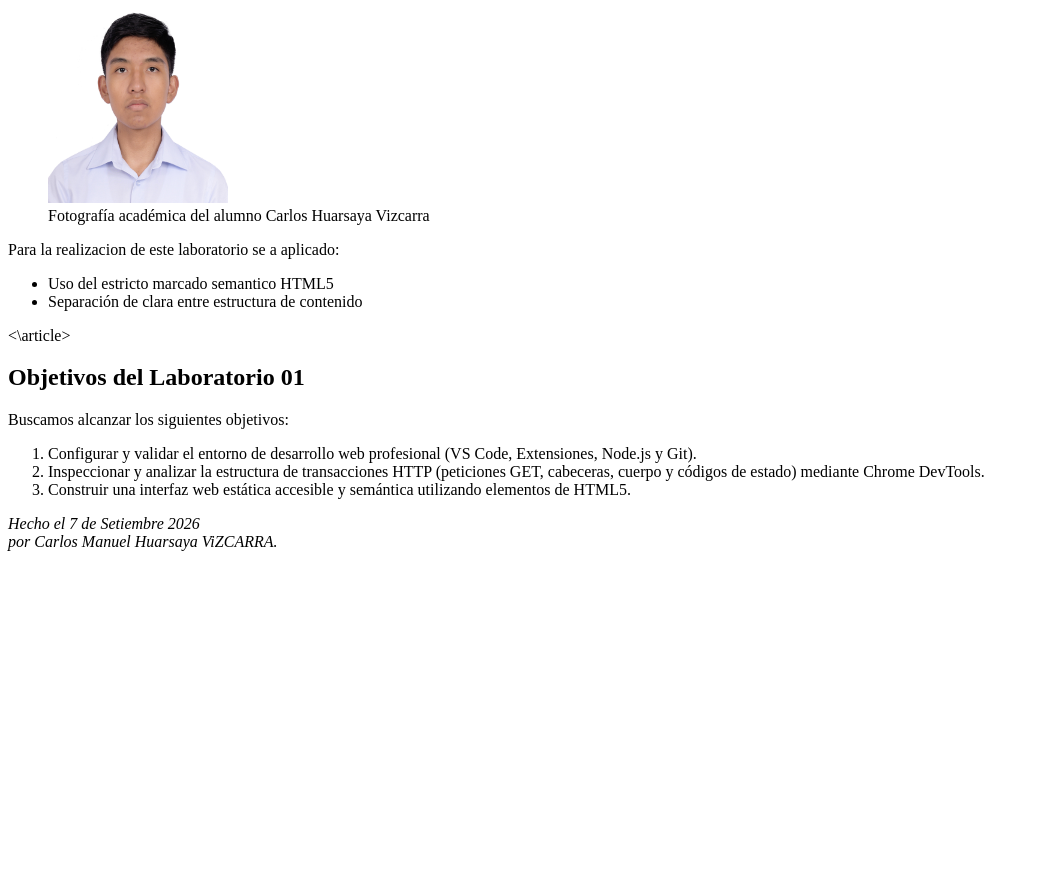
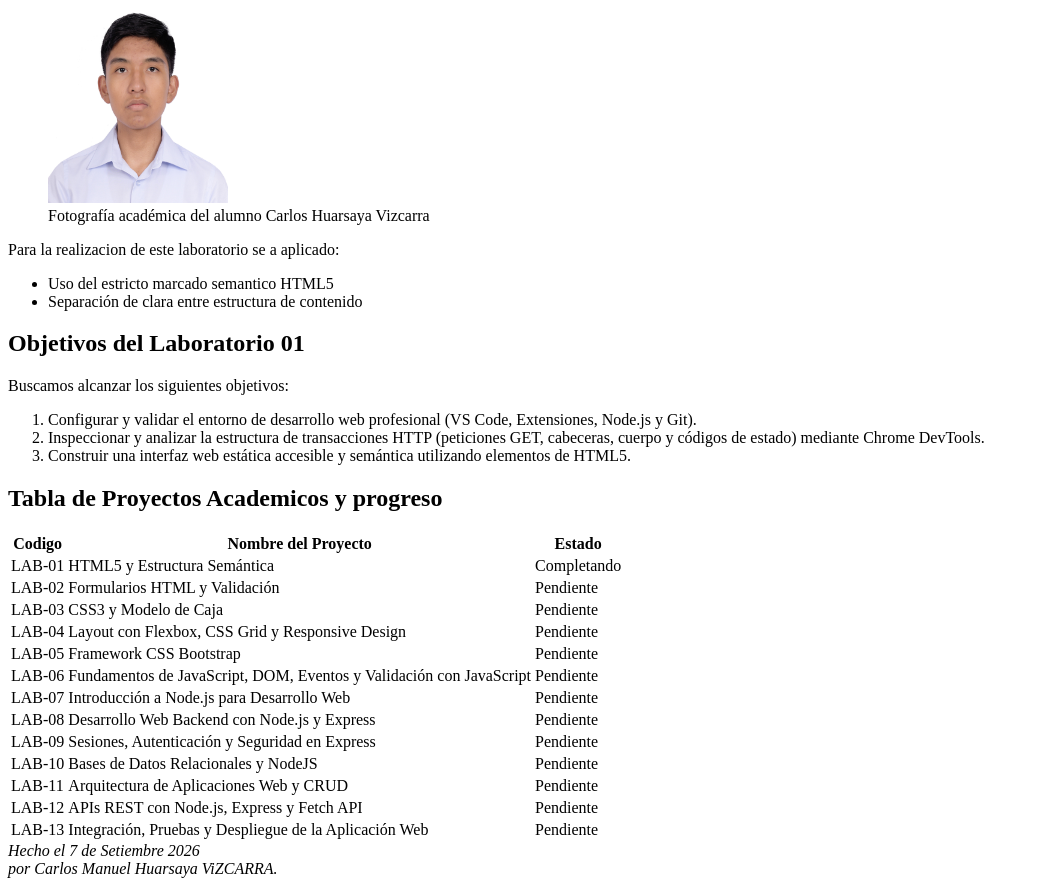
Before and after one commit to Carlos-Huarsaya/IDWeb, a plain HTML site: page Lab01/index.html in a window 1280 px wide. Shown: the part 421-1307 px from the top of the page, without its empty margins (0-1039 px from the left). Before the commit the page ends 980 px from the top, so only its background shows below. Drawn offline with Linux system fonts and the light colour scheme.

Commit message:
Lab01:Agregamos la tabla de proyectos

```diff
--- a/Lab01/index.html
+++ b/Lab01/index.html
@@ -37,7 +37,7 @@
             <li>Uso del estricto marcado semantico HTML5</li>
             <li>Separación de clara entre estructura de contenido</li>
         </ul>
-    <\article>
+    </article>
     <article>
         <h2>Objetivos del Laboratorio 01</h2>
         <p>Buscamos alcanzar los siguientes objetivos:</p>
@@ -47,6 +47,85 @@
             <li>Construir una interfaz web estática accesible y semántica utilizando elementos de HTML5.</li>
         </ol>
     </article>
+    <article>
+        <h2>Tabla de Proyectos Academicos y progreso</h2>
+        <table>
+            <tread>
+                <tr>
+                    <th>Codigo</th>
+                    <th>Nombre del Proyecto</th>
+                    <th>Estado</th>
+                </tr>
+            </tread>
+            <tbody>
+                <tr>
+                    <td>LAB-01</td>
+                    <td>HTML5 y Estructura Semántica</td>
+                    <td>Completando</td>
+                </tr>
+                <tr>
+                    <td>LAB-02</td>
+                    <td>Formularios HTML y Validación</td>
+                    <td>Pendiente</td>
+                </tr>
+                <tr>
+                    <td>LAB-03</td>
+                    <td>CSS3 y Modelo de Caja</td>
+                    <td>Pendiente</td>
+                </tr>
+                <tr>
+                    <td>LAB-04</td>
+                    <td>Layout con Flexbox, CSS Grid y Responsive Design</td>
+                    <td>Pendiente</td>
+                </tr>
+                <tr>
+                    <td>LAB-05</td>
+                    <td>Framework CSS Bootstrap</td>
+                    <td>Pendiente</td>
+                </tr>
+                <tr>
+                    <td>LAB-06</td>
+                    <td>Fundamentos de JavaScript, DOM, Eventos y Validación con JavaScript</td>
+                    <td>Pendiente</td>
+                </tr>
+                <tr>
+                    <td>LAB-07</td>
+                    <td>Introducción a Node.js para Desarrollo Web</td>
+                    <td>Pendiente</td>
+                </tr>
+                <tr>
+                    <td>LAB-08</td>
+                    <td>Desarrollo Web Backend con Node.js y Express</td>
+                    <td>Pendiente</td>
+                </tr>
+                <tr>
+                    <td>LAB-09</td>
+                    <td>Sesiones, Autenticación y Seguridad en Express</td>
+                    <td>Pendiente</td>
+                </tr>
+                <tr>
+                    <td>LAB-10</td>
+                    <td>Bases de Datos Relacionales y NodeJS</td>
+                    <td>Pendiente</td>
+                </tr>
+                <tr>
+                    <td>LAB-11</td>
+                    <td>Arquitectura de Aplicaciones Web y CRUD</td>
+                    <td>Pendiente</td>
+                </tr>
+                <tr>
+                    <td>LAB-12</td>
+                    <td>APIs REST con Node.js, Express y Fetch API</td>
+                    <td>Pendiente</td>
+                </tr>
+                <tr>
+                    <td>LAB-13</td>
+                    <td>Integración, Pruebas y Despliegue de la Aplicación Web</td>
+                    <td>Pendiente</td>
+            </tbody>
+        </table>
+    </article>
+</main>
 <!-- Sign and date the page, it's only polite! -->
 <address>Hecho el 7 de Setiembre 2026<br>
   por Carlos Manuel Huarsaya ViZCARRA.</address>
```
